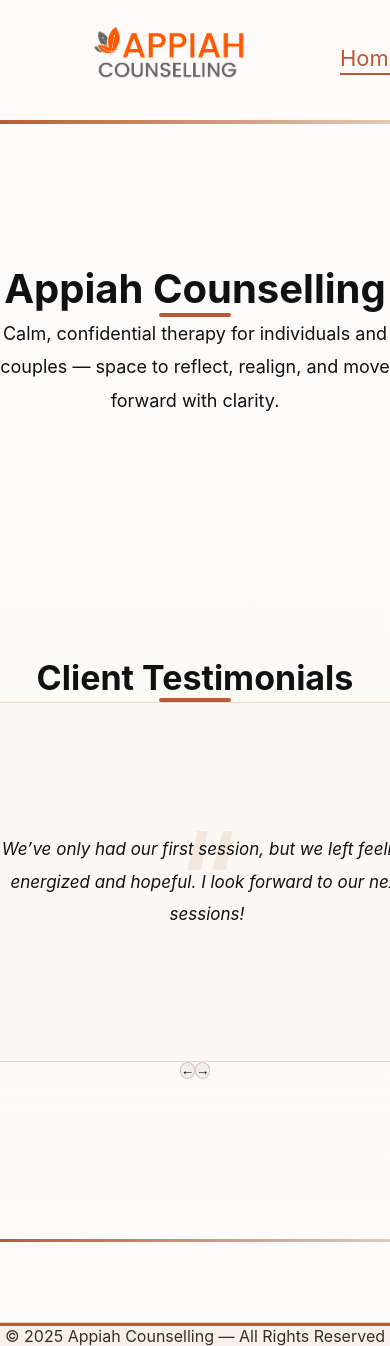
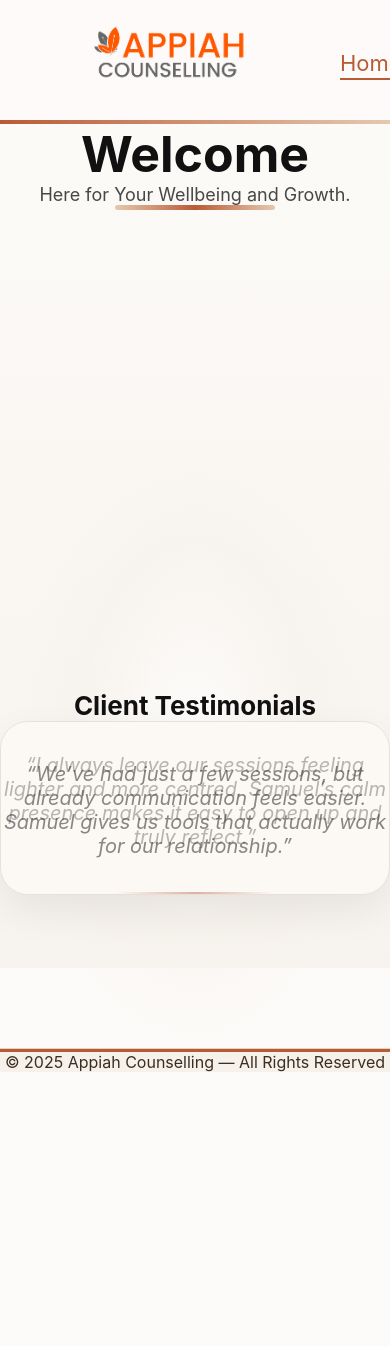
Before and after one commit to Sammyappiah/appiahcounselling, a Next.js app: page / in a window 390 px wide. Shown: the top 1346 px of the page. After the commit the page ends 1072 px from the top, so only its background shows below. Built offline with nearby package versions, Linux system fonts and the light colour scheme.

Commit message:
Fix navbar spacing and single-quote testimonial rotation on home

```diff
--- a/app/page.tsx
+++ b/app/page.tsx
@@ -1,146 +1,120 @@
-"use client";
+// app/page.tsx
+import type { Metadata } from "next";
 
-import { useEffect, useRef } from "react";
+export const metadata: Metadata = {
+  title: "Appiah Counselling — Here for Your Wellbeing and Growth",
+  description:
+    "Here for Your Wellbeing and Growth. Experience professional, compassionate therapy designed to support your emotional balance and self-awareness.",
+};
 
-export default function Home() {
-  const railRef = useRef<HTMLDivElement | null>(null);
+const QUOTES = [
+  "I always leave our sessions feeling lighter and more centred. Samuel’s calm presence makes it easy to open up and truly reflect.",
+  "We’ve had just a few sessions, but already communication feels easier. Samuel gives us tools that actually work for our relationship.",
+  "Samuel helped me understand things about myself I never realised. His approach is compassionate, practical, and deeply human.",
+  "I appreciate how grounded and structured our sessions feel. I always come away with insight and direction.",
+  "The calm environment and Samuel’s thoughtful questions helped me process things I’d held onto for years.",
+  "I was nervous about starting therapy, but Samuel’s gentle and professional manner made it easy to open up.",
+  "Each session gives me new perspective and helps me feel calmer and more capable.",
+  "Samuel listens deeply without judgment. It’s such a relief to feel genuinely understood.",
+  "Our couples sessions have been transformative — we communicate better than ever before.",
+  "I feel seen, heard, and supported in a way I haven’t experienced before.",
+  "Appiah Counselling has been a turning point for my personal growth and wellbeing.",
+];
 
-  const scrollByCards = (dir: "next" | "prev") => {
-    const rail = railRef.current;
-    if (!rail) return;
-    const card = rail.querySelector<HTMLElement>("[data-card]");
-    const delta = card ? card.offsetWidth + 24 : 360;
-    rail.scrollBy({ left: dir === "next" ? delta : -delta, behavior: "smooth" });
-  };
+export default function HomePage() {
+  return (
+    <main
+      className="relative min-h-screen text-[#111] pb-24"
+      style={{
+        backgroundImage: "linear-gradient(180deg,#FCFAF7 0%,#F7F3EE 100%)",
+      }}
+    >
+      {/* Soft radial glow */}
+      <div
+        aria-hidden="true"
+        className="absolute top-[36%] left-1/2 -translate-x-1/2 h-[620px] w-[980px] max-w-[92vw] rounded-[999px] blur-3xl"
+        style={{
+          background:
+            "radial-gradient(ellipse at center, rgba(255,255,255,0.70) 0%, rgba(246,241,235,0.55) 45%, rgba(246,241,235,0) 70%)",
+        }}
+      />
 
-  useEffect(() => {
-    const rail = railRef.current;
-    if (!rail) return;
+      {/* Hero */}
+      <section className="relative z-[1] text-center fade-up px-6 pt-20 md:pt-28">
+        <h1 className="font-serif text-[50px] md:text-[58px] font-medium mb-6">
+          Welcome
+        </h1>
+        <p className="text-[18px] md:text-[20px] text-[#333] opacity-90 leading-relaxed max-w-[760px] mx-auto">
+          Here for Your Wellbeing and Growth.
+        </p>
+        <div className="h-[5px] w-[160px] rounded-full bg-gradient-to-r from-[#E3C9B0] via-[#B85B35] to-[#E3C9B0] mx-auto mt-10" />
 
-    let stopped = false;
-    const stop = () => (stopped = true);
-    rail.addEventListener("pointerdown", stop, { once: true, passive: true });
-    rail.addEventListener("wheel", stop, { once: true, passive: true });
-
-    const id = setInterval(() => {
-      if (stopped) return;
-      scrollByCards("next");
-      const atEnd =
-        Math.abs(rail.scrollWidth - rail.clientWidth - rail.scrollLeft) < 8;
-      if (atEnd) rail.scrollTo({ left: 0, behavior: "smooth" });
-    }, 3800);
-
-    return () => clearInterval(id);
-  }, []);
-
-  const quotes = [
-    `I've had 3 sessions so far and cannot recommend Samuel enough. I have felt uplifted and my confidence is growing day by day after these sessions. He has taught me coping mechanisms and how to manage or change certain thoughts/behaviours that were holding me back and I feel like my mindframe/perspective is shifting for the better. He is extremely positive and has amazing knowledge, friendly and so easy to get on with. Highly recommend!`,
-    `We’ve only had our first session, but we left feeling energized and hopeful. I look forward to our next sessions!`,
-    `We have had 3 sessions with Samuel and although the sessions are hard, he is patient with us, caring and working to constantly understand both sides without judgement.`,
-    `Samuel has really been supportive, respectful and listened in all the sessions we’ve had with him. His communication skills are outstanding and I’d recommend him 100%.`,
-    `We have not been working with Sam for very long, yet his sessions have been truly transformative. He is great at listening and understanding our needs, both the ones we are aware of and those we are not. The challenges or homework he sets are impactful and have helped us continue in between sessions. He is easy to talk to and makes us both feel comfortable. I highly recommend him and look forward to our future sessions together. Thank you.`,
-    `Samuel has been who I needed at this time of my life. He has listened without judgement, offered advice and helped me set challenges and goals to improve my emotional resilience. I highly recommend Samuel.`,
-    `Samuel is great, mindful and an experienced therapist who understands my concerns and issues. He provides great insight into things that give me opportunities to improve my life in different aspects. Great individual.`,
-    `Amazing therapist!!`,
-    `I’ve seen great progress with the help of Sam — very easy to talk to, great listener, lovely advice. Definitely would recommend getting in touch!`,
-    `Grateful for my exchanges with Samuel.`,
-    `Samuel makes everything easy.`,
-  ];
-
-  return (
-    <main className="bg-[#FDFBF9] text-[#111111] min-h-screen font-sans">
-      {/* Hero Section */}
-      <section className="text-center pt-[140px] md:pt-[150px] pb-[80px] px-6 fade-up">
-        <h1 className="text-[40px] md:text-[48px] leading-tight mb-5 font-serif font-semibold">
-          Appiah Counselling
-        </h1>
-        <div className="w-[72px] h-[4px] bg-[#B85B35] mx-auto mb-8 rounded-full" />
-        <p className="max-w-[720px] mx-auto text-[18px] md:text-[20px] leading-[1.85]">
-          Calm, confidential therapy for individuals and couples — space to
-          reflect, realign, and move forward with clarity.
-        </p>
+        {/* Luxurious breathing space before testimonials */}
+        <div className="mt-[480px] md:mt-[600px]" />
       </section>
 
-      {/* Testimonials Section */}
-      <section
-        id="testimonials"
-        className="relative bg-gradient-to-b from-[#FDFBF9] via-[#FCF9F5] to-white py-[160px] px-6 fade-up"
-      >
-        <div className="text-center mb-16">
-          <h2 className="text-[34px] md:text-[40px] font-serif font-semibold mb-4">
-            Client Testimonials
-          </h2>
-          <div className="w-[72px] h-[4px] bg-[#B85B35] mx-auto rounded-full" />
-        </div>
+      {/* Testimonials */}
+      <section className="relative z-[1] text-center fade-up px-6">
+        <h2 className="font-semibold text-[26px] mb-10">Client Testimonials</h2>
 
-        <div className="max-w-[1200px] mx-auto relative">
-          {/* Horizontal Scroll Rail */}
-          <div
-            ref={railRef}
-            className="flex gap-6 overflow-x-auto snap-x snap-mandatory scroll-smooth no-scrollbar pb-8 px-1"
-            aria-label="Testimonials carousel"
-          >
-            {quotes.map((q, i) => (
-              <article
+        <div className="relative bg-[#FCF9F5] border border-[#E8E1D9] rounded-[28px] shadow-[0_16px_40px_rgba(17,17,17,0.07)] p-10 md:p-12 max-w-[1100px] mx-auto overflow-hidden">
+          {/* Fixed height so layout doesn't jump while quotes rotate */}
+          <div className="relative h-[170px] md:h-[180px] flex items-center justify-center">
+            {QUOTES.map((q, i) => (
+              <p
                 key={i}
-                data-card
-                className="relative min-w-[320px] sm:min-w-[380px] lg:min-w-[420px] bg-[#FCF9F5] border border-[#E6D8CA] rounded-3xl shadow-sm p-10 md:p-12 snap-center flex-shrink-0 h-[360px] flex items-center justify-center"
+                className="absolute w-full px-4 md:px-8 text-[20px] md:text-[22px] italic text-[#333] leading-relaxed opacity-0 quote"
+                style={{
+                  // 11 quotes × 5s = 55s total cycle; each quote delayed by i*5s
+                  animationDelay: `${i * 5}s`,
+                }}
               >
-                <span className="pointer-events-none select-none absolute -top-6 left-3 text-[140px] leading-none text-[#E8D6C2]/50 font-serif">
-                  “
-                </span>
-                <blockquote className="relative z-10 text-center italic text-[17px] md:text-[18px] leading-[1.9] max-w-[460px] mx-auto">
-                  {q}
-                </blockquote>
-              </article>
+                “{q}”
+              </p>
             ))}
           </div>
 
-          {/* Carousel Controls */}
-          <div className="mt-10 flex items-center justify-center gap-4">
-            <button
-              aria-label="Previous testimonials"
-              onClick={() => scrollByCards("prev")}
-              className="rounded-full border border-[#B85B35]/30 bg-white px-5 py-2 text-sm hover:shadow transition-shadow"
-            >
-              ←
-            </button>
-            <button
-              aria-label="Next testimonials"
-              onClick={() => scrollByCards("next")}
-              className="rounded-full border border-[#B85B35]/30 bg-white px-5 py-2 text-sm hover:shadow transition-shadow"
-            >
-              →
-            </button>
-          </div>
+          <div className="mt-8 mx-auto h-[2px] w-[160px] rounded-full bg-gradient-to-r from-transparent via-[#B85B35]/45 to-transparent" />
         </div>
       </section>
 
-      {/* Subtle Gradient Divider */}
-      <div className="h-[3px] w-full bg-gradient-to-r from-[#B85B35] to-[#E3C9B0]" />
+      {/* Page-only styles */}
+      <style
+        // Global tweaks limited to what we need:
+        // 1) Lower the nav slightly so it never kisses the logo.
+        // 2) Quote fade sequence so only ONE quote is visible at a time.
+        dangerouslySetInnerHTML={{
+          __html: `
+          /* --- Navbar spacing fix (keeps your existing sizes & hovers) --- */
+          header nav { margin-top: 10px; }
+          @media (min-width: 768px) {
+            header nav { margin-top: 14px; }
+          }
 
-      {/* Local Styles */}
-      <style jsx>{`
-        .fade-up {
-          opacity: 0;
-          transform: translateY(20px);
-          animation: fadeUp 0.9s ease-out forwards;
-        }
-        @keyframes fadeUp {
-          to {
-            opacity: 1;
-            transform: translateY(0);
+          /* --- Testimonials animation (no overlap) --- */
+          @keyframes quoteFade {
+            0%   { opacity: 0; transform: translateY(6px); }
+            2%   { opacity: 1; transform: translateY(0); }
+            9%   { opacity: 1; }
+            11%  { opacity: 0; transform: translateY(-6px); }
+            100% { opacity: 0; }
           }
-        }
+          /* Each quote runs a 55s cycle (11 × ~5s).
+             Because only ~0-11% of the cycle is non-zero opacity,
+             and delays are spaced by 5s, only one quote is visible at a time. */
+          .quote {
+            animation: quoteFade 55s infinite ease-in-out both;
+          }
 
-        .no-scrollbar::-webkit-scrollbar {
-          display: none;
-        }
-        .no-scrollbar {
-          -ms-overflow-style: none;
-          scrollbar-width: none;
-        }
-      `}</style>
+          /* Subtle enter animation reuse */
+          @keyframes fadeUp {
+            from { opacity: 0; transform: translateY(20px); }
+            to   { opacity: 1; transform: translateY(0); }
+          }
+          .fade-up { animation: fadeUp 1s ease-out both; }
+        `,
+        }}
+      />
     </main>
   );
 }
```
